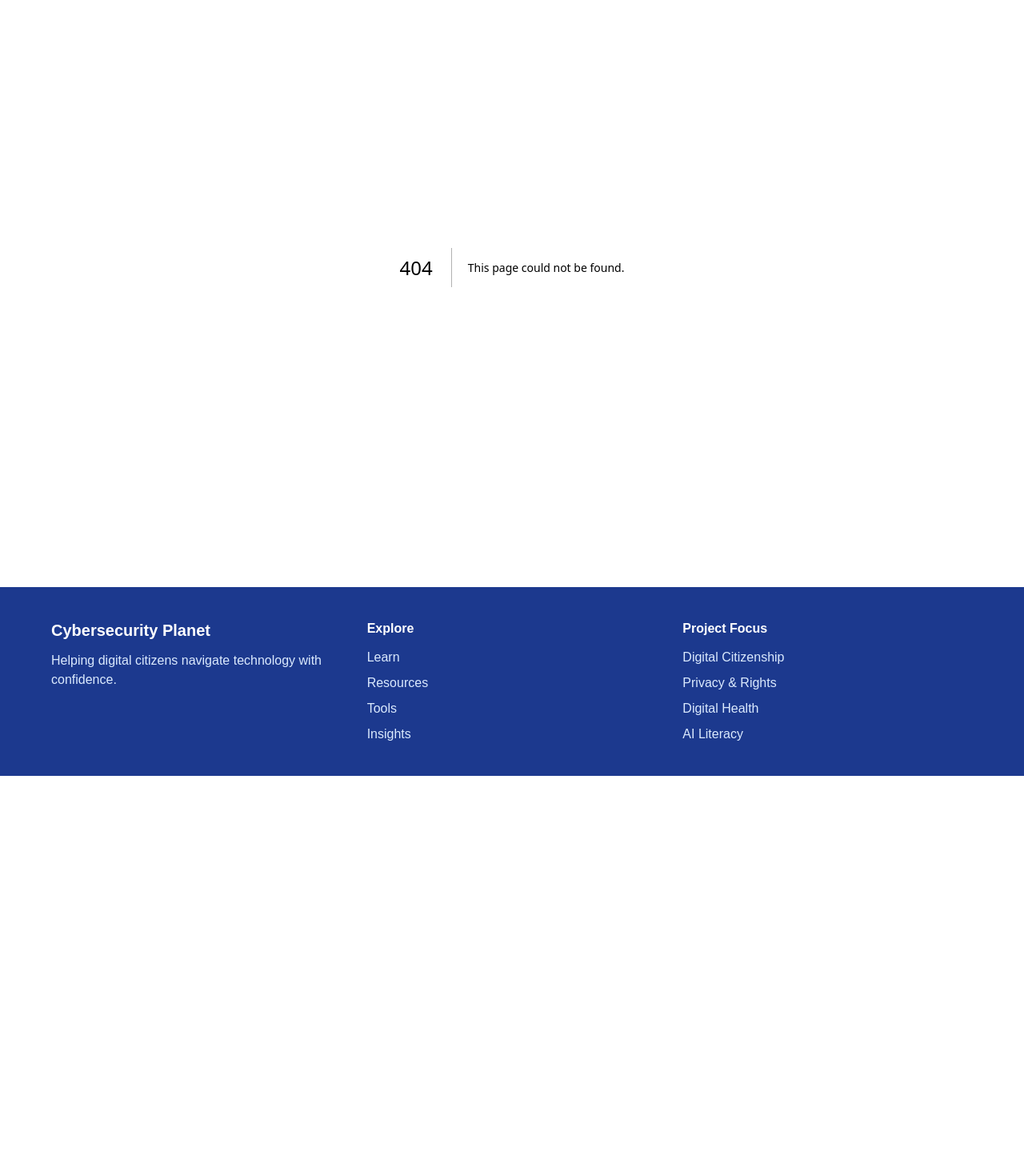
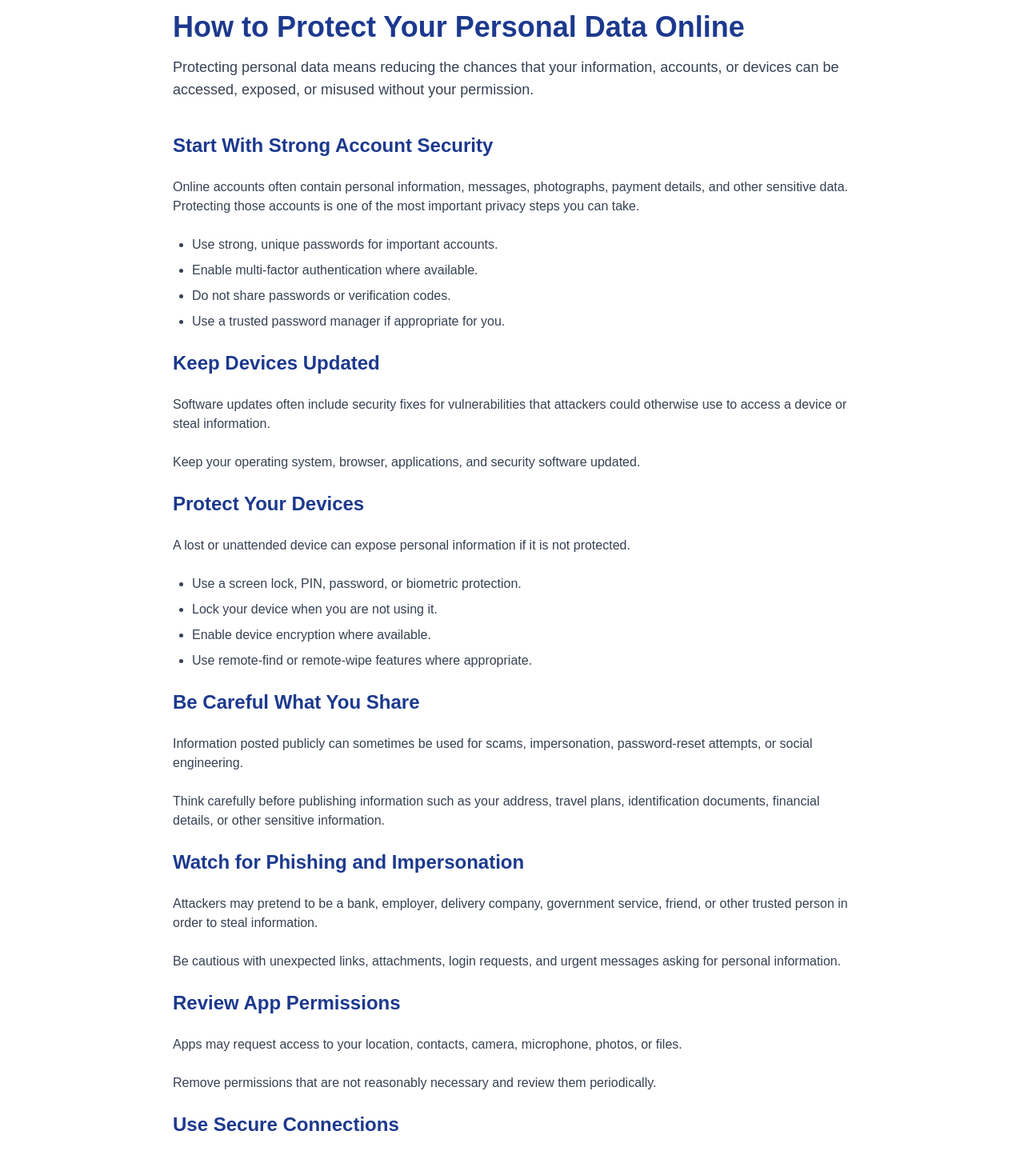
Before and after one commit to Black-widow-codes/Cybersecurity-Planet, a Next.js app: page /learn/privacy-rights/how-to-protect-your-personal-data-online in a window 1280 px wide. Before the commit this address had no page. Shown: the part 143-1592 px from the top of the page at 80% size. Before the commit the page ends 1113 px from the top, so only its background shows below. Built offline with nearby package versions, Linux system fonts and the light colour scheme.

Commit message:
Add personal data protection privacy article

```diff
--- /dev/null
+++ b/src/app/learn/privacy-rights/how-to-protect-your-personal-data-online/page.tsx
@@ -0,0 +1,207 @@
+import Link from "next/link";
+
+export const metadata = {
+  title: "How to Protect Your Personal Data Online | Cybersecurity Planet",
+  description:
+    "Learn practical ways to protect personal information using strong authentication, safer devices, careful sharing, and secure digital habits.",
+};
+
+export default function ProtectPersonalDataPage() {
+  return (
+    <main className="max-w-4xl mx-auto px-6 py-20">
+      <h1 className="text-4xl font-bold text-blue-900">
+        How to Protect Your Personal Data Online
+      </h1>
+
+      <p className="mt-4 text-lg text-gray-700">
+        Protecting personal data means reducing the chances that your
+        information, accounts, or devices can be accessed, exposed, or misused
+        without your permission.
+      </p>
+
+      <section className="mt-10 space-y-6 text-gray-700">
+        <h2 className="text-2xl font-bold text-blue-900">
+          Start With Strong Account Security
+        </h2>
+
+        <p>
+          Online accounts often contain personal information, messages,
+          photographs, payment details, and other sensitive data. Protecting
+          those accounts is one of the most important privacy steps you can
+          take.
+        </p>
+
+        <ul className="list-disc space-y-2 pl-6">
+          <li>Use strong, unique passwords for important accounts.</li>
+          <li>Enable multi-factor authentication where available.</li>
+          <li>Do not share passwords or verification codes.</li>
+          <li>Use a trusted password manager if appropriate for you.</li>
+        </ul>
+
+        <h2 className="text-2xl font-bold text-blue-900">
+          Keep Devices Updated
+        </h2>
+
+        <p>
+          Software updates often include security fixes for vulnerabilities
+          that attackers could otherwise use to access a device or steal
+          information.
+        </p>
+
+        <p>
+          Keep your operating system, browser, applications, and security
+          software updated.
+        </p>
+
+        <h2 className="text-2xl font-bold text-blue-900">
+          Protect Your Devices
+        </h2>
+
+        <p>
+          A lost or unattended device can expose personal information if it is
+          not protected.
+        </p>
+
+        <ul className="list-disc space-y-2 pl-6">
+          <li>Use a screen lock, PIN, password, or biometric protection.</li>
+          <li>Lock your device when you are not using it.</li>
+          <li>Enable device encryption where available.</li>
+          <li>Use remote-find or remote-wipe features where appropriate.</li>
+        </ul>
+
+        <h2 className="text-2xl font-bold text-blue-900">
+          Be Careful What You Share
+        </h2>
+
+        <p>
+          Information posted publicly can sometimes be used for scams,
+          impersonation, password-reset attempts, or social engineering.
+        </p>
+
+        <p>
+          Think carefully before publishing information such as your address,
+          travel plans, identification documents, financial details, or other
+          sensitive information.
+        </p>
+
+        <h2 className="text-2xl font-bold text-blue-900">
+          Watch for Phishing and Impersonation
+        </h2>
+
+        <p>
+          Attackers may pretend to be a bank, employer, delivery company,
+          government service, friend, or other trusted person in order to steal
+          information.
+        </p>
+
+        <p>
+          Be cautious with unexpected links, attachments, login requests, and
+          urgent messages asking for personal information.
+        </p>
+
+        <h2 className="text-2xl font-bold text-blue-900">
+          Review App Permissions
+        </h2>
+
+        <p>
+          Apps may request access to your location, contacts, camera,
+          microphone, photos, or files.
+        </p>
+
+        <p>
+          Remove permissions that are not reasonably necessary and review them
+          periodically.
+        </p>
+
+        <h2 className="text-2xl font-bold text-blue-900">
+          Use Secure Connections
+        </h2>
+
+        <p>
+          Be cautious when using public or unfamiliar networks, especially when
+          accessing sensitive accounts.
+        </p>
+
+        <p>
+          Check that websites use HTTPS and avoid entering sensitive
+          information into sites you do not trust.
+        </p>
+
+        <h2 className="text-2xl font-bold text-blue-900">
+          Back Up Important Information
+        </h2>
+
+        <p>
+          Backups can help protect you from accidental loss, device failure,
+          theft, or ransomware.
+        </p>
+
+        <p>
+          Keep important files in a secure backup location and make sure you can
+          recover them when needed.
+        </p>
+
+        <h2 className="text-2xl font-bold text-blue-900">
+          Be Careful With AI Tools
+        </h2>
+
+        <p>
+          Avoid entering passwords, financial details, confidential documents,
+          private health information, or other sensitive data into public AI
+          tools unless you understand how the information will be handled.
+        </p>
+
+        <h2 className="text-2xl font-bold text-blue-900">
+          What to Do After a Data Exposure
+        </h2>
+
+        <p>
+          If you believe personal information has been exposed, act quickly.
+          The appropriate response depends on what information was involved.
+        </p>
+
+        <ul className="list-disc space-y-2 pl-6">
+          <li>Change affected passwords.</li>
+          <li>Enable or review MFA.</li>
+          <li>Watch accounts for unusual activity.</li>
+          <li>Contact the affected organization if necessary.</li>
+          <li>Follow official breach-response guidance.</li>
+        </ul>
+
+        <h2 className="text-2xl font-bold text-blue-900">
+          A Simple Data Protection Checklist
+        </h2>
+
+        <ul className="list-disc space-y-2 pl-6">
+          <li>Use unique passwords.</li>
+          <li>Turn on MFA.</li>
+          <li>Install security updates.</li>
+          <li>Lock and protect devices.</li>
+          <li>Limit unnecessary data sharing.</li>
+          <li>Review permissions and privacy settings.</li>
+          <li>Verify suspicious requests before responding.</li>
+          <li>Back up important information.</li>
+        </ul>
+
+        <div className="rounded-xl border bg-gray-50 p-6">
+          <h3 className="text-xl font-bold text-blue-900">
+            Review Your Privacy Habits
+          </h3>
+
+          <p className="mt-2">
+            Use the Privacy Checkup to review how you protect personal
+            information, manage permissions, and strengthen everyday privacy
+            habits.
+          </p>
+
+          <Link
+            href="/tools/privacy-checkup"
+            className="mt-4 inline-block rounded-lg bg-cyan-600 px-5 py-3 font-semibold text-white hover:bg-cyan-700"
+          >
+            Open Privacy Checkup
+          </Link>
+        </div>
+      </section>
+    </main>
+  );
+}
--- a/src/app/learn/privacy-rights/page.tsx
+++ b/src/app/learn/privacy-rights/page.tsx
@@ -56,6 +56,12 @@ export default function PrivacyRightsPage() {
         description:
           "Learn about privacy rights involving personal information, transparency, access, correction, consent, security, and control.",
         link: "/learn/privacy-rights/understanding-your-digital-privacy-rights",
+      },
+      {
+        title: "How to Protect Your Personal Data Online",
+        description:
+          "Learn practical ways to protect personal information using stronger authentication, safer devices, careful sharing, and secure digital habits.",
+        link: "/learn/privacy-rights/how-to-protect-your-personal-data-online",
       },
     ];
 
```
